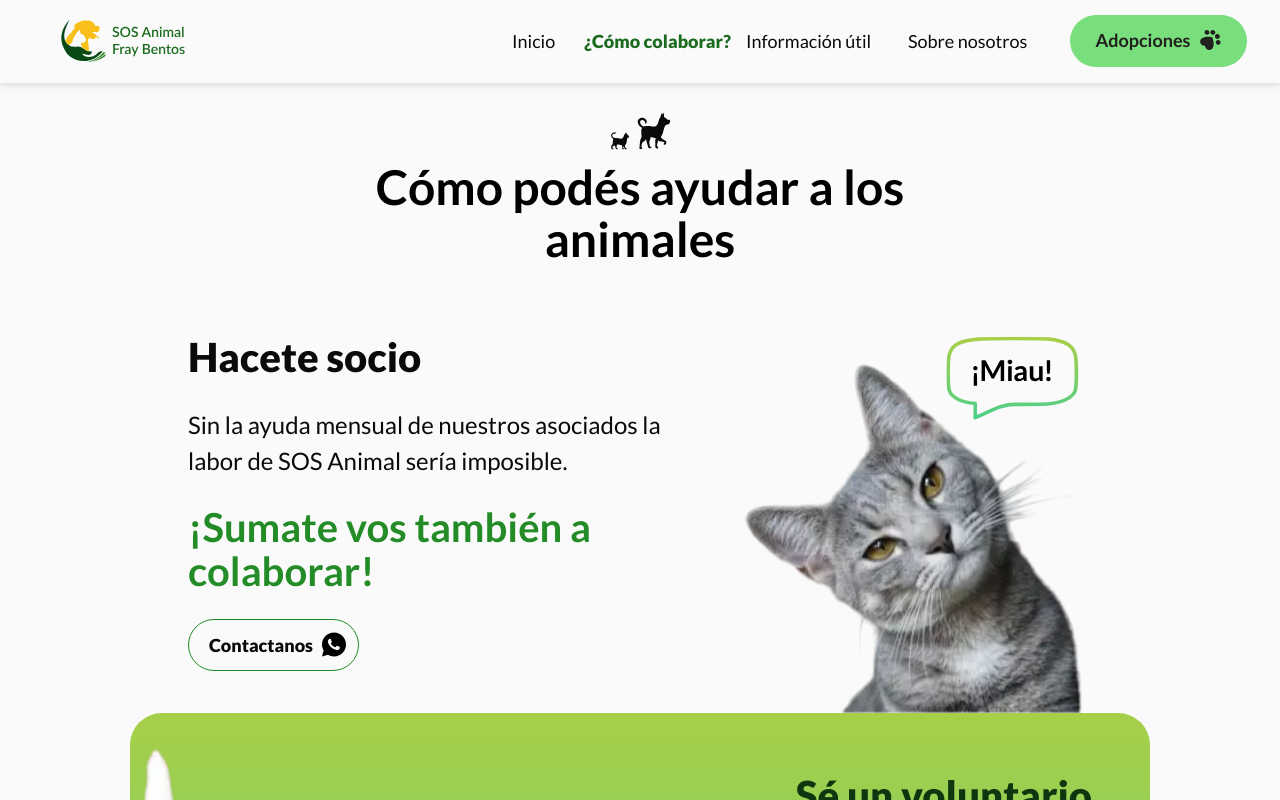
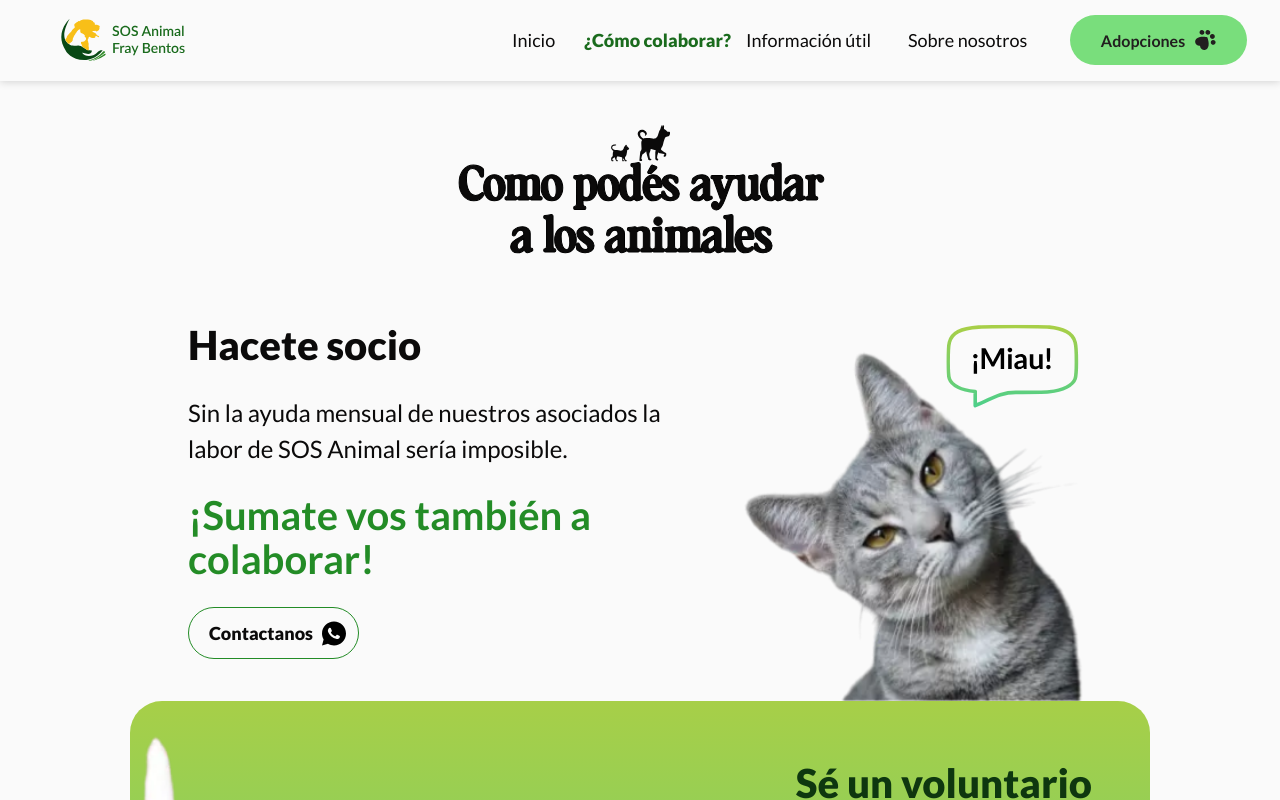
Before and after one commit to agucamejo/SOSAnimal, a React (Vite) app: page /collaborations in a window 1280 px wide. Shown: the top 800 px of the page. Built offline with nearby package versions, Linux system fonts and the light colour scheme.

Commit message:
Fixing cosas

```diff
--- a/src/components/collaborations/Modal.jsx
+++ b/src/components/collaborations/Modal.jsx
@@ -63,17 +63,21 @@ function Modal({ isOpen, onClose }) {
           loop
           src="./colaboracionImg/animacionChancho.json"
           className="animationChancho"
+          speed={0.5}
         />
 
         <section className="contentTextModal">
           <p className="textModal">
-            <span className="spanModal">Titular:</span> Fiorella Batista
+            <span className="titleModal">Datos para transferir</span>
           </p>
           <p className="textModal">
-            <span className="spanModal">Banco:</span> Midinero
+            <span className="spanModal">Titular: </span>&nbsp; Fiorella Batista
           </p>
           <p className="textModal">
-            <span className="spanModal">N° de cuenta:</span> 6145664
+            <span className="spanModal">Banco: </span>&nbsp; Midinero
+          </p>
+          <p className="textModal">
+            <span className="spanModal">N° de cuenta:</span>&nbsp;6145664
             <IoMdCopy
               className="copy"
               onClick={(e) => handleImageClick(e, "Copiado", "6145664")}
--- a/src/components/collaborations/Voluntario.jsx
+++ b/src/components/collaborations/Voluntario.jsx
@@ -20,7 +20,7 @@ function Voluntario() {
 
         <p className="textVoluntarioVerde">¡Animate a hacer la diferencia!</p>
         <a
-          className="enlaceAyuda"
+          className="enlaceAyuda enlaceVoluntario"
           target="_blank"
           href="https://api.whatsapp.com/send?phone=+59892336700&text=%C2%A1Hola%20SOS!%20%F0%9F%91%8B%20%F0%9F%90%B6%20Quiero%20participar%20como%20voluntario,%20%C2%BFme%20podr%C3%A1n%20enviar%20informaci%C3%B3n?%20%20%C2%A1Muchas%20gracias!%F0%9F%98%BD"
         >
--- a/src/components/contact/HeroContact.jsx
+++ b/src/components/contact/HeroContact.jsx
@@ -8,8 +8,8 @@ const HeroContact = () => {
           alt="Información útil"
           className="header-image img-perrocat"
         />
-        <h1>Información útil</h1>
-        <p>
+        <h1 className="title-info">Información útil</h1>
+        <p className="subtitle-info">
           Acá encontrarás recursos valiosos para el cuidado de tus mascotas como
           contactos de emergencia, consejos prácticos y datos a tener en cuenta.
         </p>
--- a/src/pages/colaborations/ColabPage.jsx
+++ b/src/pages/colaborations/ColabPage.jsx
@@ -3,7 +3,7 @@ import Footer from "../../components/Footer";
 import Socio from '../../components/collaborations/Socio';
 import Voluntario from '../../components/collaborations/Voluntario';
 import Donaciones from '../../components/collaborations/Donaciones';
-import Subtitles from '../../components/Subtitles';
+import SectionTitle from '../../components/SectionTitle';
 import { Helmet } from 'react-helmet';
 
 const Collaborations = () => {
@@ -18,10 +18,9 @@ const Collaborations = () => {
       <Navbar />
       <div className="contentColab">
         <section className="colaborations">
-          <section className="contentTitlesColab">
-            <Subtitles />
-            <h1 className="titleColab">Cómo podés ayudar a los animales</h1>
-          </section>
+        <div className="contentTitles">
+          <SectionTitle text="Como podés ayudar a los animales" />
+        </div>
           <Socio />
           <Voluntario />
           <Donaciones />
--- a/src/styles/components/_about.scss
+++ b/src/styles/components/_about.scss
@@ -33,7 +33,7 @@
 
     @media screen and (max-width: $tablet) {
       gap: 40px;
-      margin: 5em 1em;
+      margin: 4em 1em;
       max-width: 800px;
     }
 
--- a/src/styles/components/_ayuda.scss
+++ b/src/styles/components/_ayuda.scss
@@ -14,37 +14,21 @@
     padding: 1.5em 3em 0 3em;
   }
 
-  .contentTitlesColab {
-    width: 35em;
-    display: flex;
-    flex-direction: column;
-    justify-content: center;
+  .contentTitles {
+    width: 366px;
+    text-align: center;
+    margin-top: 4em;
 
-    @media screen and (max-width: $desktop) {
-      width: 80vw;
-      padding: 1.5em 2em 0 2em;
+    @media screen and (max-width: $tablet) {
+      width: 290px;
     }
 
-    .container-subtitles {
-      margin-bottom: 0;
+    .container-subtitles{
+      margin-bottom: 0px;
     }
 
-    .titleColab {
-      text-align: center;
-      margin-top: -0.8em;
-      font-size: 3em;
-      line-height: 52px;
-      font-weight: $bold;
-      font-family: 'Lato';
-      -webkit-text-stroke-width: 0px;
-
-      @media screen and (max-width: $tablet) {
-        font-size: 2.5em;
-      }
-
-      @media screen and (max-width: $mobile) {
-        font-size: 2em;
-      }
+    .subtitle {
+      color: $neutrals-900;
     }
   }
 }
@@ -150,7 +134,7 @@
   padding: 58px 0 58px 58px;
 
   @media screen and (max-width: $desktop) {
-    padding: 46px 0 46px 36px;
+    padding: 32px 0 46px 36px;
   }
 
   @media screen and (max-width: $tablet) {
@@ -161,7 +145,7 @@
   @media screen and (max-width: 450px) {
     height: 55%;
     width: 100%;
-    padding: 58px 0 58px 10px;
+    padding: 32px 0 58px 10px;
   }
 
   .titleSocio {
@@ -382,6 +366,10 @@
     }
   }
 
+  .enlaceVoluntario{
+    width: auto;
+  }
+
   .btnVoluntario {
     font-size: 18px;
     border: none;
@@ -592,7 +580,7 @@
   -ms-border-radius: 24px;
   -o-border-radius: 24px;
   border-radius: 24px;
-  z-index: 1000;
+  z-index: 15000;
   animation: slideIn 0.3s forwards;
 
   @media screen and (max-width: $tablet) {
@@ -629,8 +617,8 @@
   }
 
   .animationChancho {
-    width: 15em;
-    height: 15em;
+    width: 200px;
+    height: 200px;
 
     @media screen and (max-width: $tablet) {
       width: 10em;
@@ -649,6 +637,13 @@
     .textModal {
       font-weight: $bold;
       font-size: 1.1em;
+      display: flex;
+      align-items: center;
+
+      .titleModal{
+        margin-bottom: 1em;
+        font-weight: $bold;
+      }
 
       @media screen and (max-width: $tablet) {
         font-size: 0.9em;
@@ -668,8 +663,8 @@
       }
     }
 
-    .textModal:nth-child(2) {
-      margin-top: 0.5em;
+    .textModal:nth-child(3) {
+      margin-top: 0.3em;
 
       @media screen and (max-width: $tablet) {
         margin-top: 0.2em;
--- a/src/styles/components/_btnSecondary.scss
+++ b/src/styles/components/_btnSecondary.scss
@@ -3,7 +3,7 @@ $bg-arrow-container: #22d695;
 .btn-secondary {
   color: $neutrals-1000;
   border-radius: $radius-round;
-  font-size: 16px;
+  font-size: 18px;
   border: none;
   background-color: $secondary-400;
   cursor: pointer;
@@ -11,7 +11,7 @@ $bg-arrow-container: #22d695;
   position: relative;
   overflow: hidden;
   width: 162px;
-  height: 52px;
+  height: 50px;
   display: flex;
   align-items: center;
   justify-content: center;
@@ -88,12 +88,10 @@ $bg-arrow-container: #22d695;
   //TABLET
   @media screen and (max-width: $desktop) and (min-width: $tablet) {
     font-size: 18px;
-    height: 47px;
   }
 
   //MOBILE
   @media screen and (max-width: $tablet) {
     font-size: 16px;
-    height: 43px;
   }
 }
--- a/src/styles/components/_faq.scss
+++ b/src/styles/components/_faq.scss
@@ -18,12 +18,11 @@
     display: flex;
     flex-direction: column;
     align-items: center;
-    gap: 10px;
+    gap: 1em;
     width: 100%;
     max-width: 1200px;
 
     .askFAQ {
-      margin-bottom: 20px;
       -webkit-border-radius: $radius-sm;
       -moz-border-radius: $radius-sm;
       -ms-border-radius: $radius-sm;
@@ -44,6 +43,10 @@
         cursor: pointer;
         gap: 10px;
 
+        @media screen and (max-width: $tablet) {
+          padding: 10px 14px;
+        }
+
         .titleAskFAQ {
           font-size: 22px;
           line-height: 26.4px;
@@ -54,10 +57,6 @@
           @media screen and (max-width: $tablet) {
             font-size: 16px;
             line-height: 19.2px;
-          }
-
-          @media screen and (max-width: 425px) {
-            width: 50vw;
           }
         }
 
--- a/src/styles/components/_infoutil.scss
+++ b/src/styles/components/_infoutil.scss
@@ -2,7 +2,7 @@
     justify-items: center;
     align-items: center;
     display: grid;
-    margin-top: 80px;
+    margin-top: 4em;
     max-width: 1320px;
     width: 100%;
 }
@@ -25,16 +25,21 @@
     justify-content: center;
 }
 
-h1 {
+.title-info {
+    color: #0b0a0a;
+    letter-spacing: -1px;
     font-size: 46px;
-    margin-bottom: 10px;
-    font-family: 'mountriel serif';
-    line-height: 52.44px;
+    font-weight: 700;
+    -webkit-text-stroke-width: 1px;
+    -webkit-text-stroke-color: black;
+    font-family: "mountriel-regular";
 }
 
-p {
+.subtitle-info {
+    margin-top: 5%;
     font-size: 18px;
-    font-family: 'Lato';
+    line-height: 21.6px;
+    color: #0b0a0a;
 }
 
 .info-image img {
@@ -66,16 +71,13 @@ p {
         z-index: 1;
     }
 
-    h1 {
+    .title-info {
         font-size: 32px;
-        line-height: 36.48px;
-        letter-spacing: -1%;
     }
 
-    p {
+    .subtitle-info {
         font-size: 16px;
         line-height: 19.2px;
-        font-family: 'Lato';
     }
 
     .info-image {
--- a/src/styles/components/_valores.scss
+++ b/src/styles/components/_valores.scss
@@ -138,7 +138,7 @@ $mobile-height-banner3: 127px;
                 color: #ffffff;
                 position: relative;
                 top: 75%;
-                left: 20px;
+                left: 2%;
                 transform: translateY(-50%);
                 font-family: Inter;
 
@@ -152,7 +152,7 @@ $mobile-height-banner3: 127px;
                 color: #ffffff;
                 position: absolute;
                 top: 75%;
-                right: 42%;
+                right: 43%;
                 transform: translateY(-50%);
                 white-space: pre-wrap;
                 line-height: 1.1;
@@ -258,7 +258,7 @@ $mobile-height-banner3: 127px;
                 color: #ffffff;
                 position: absolute;
                 top: 40px;
-                left: 25px;
+                left: 15px;
                 transform: translateY(-50%);
                 font-family: Inter;
             }
@@ -351,7 +351,7 @@ $mobile-height-banner3: 127px;
                 color: #ffffff;
                 position: absolute;
                 top: 40px;
-                left: 25px;
+                left: 5%;
                 transform: translateY(-50%);
                 font-family: Inter;
             }
```
